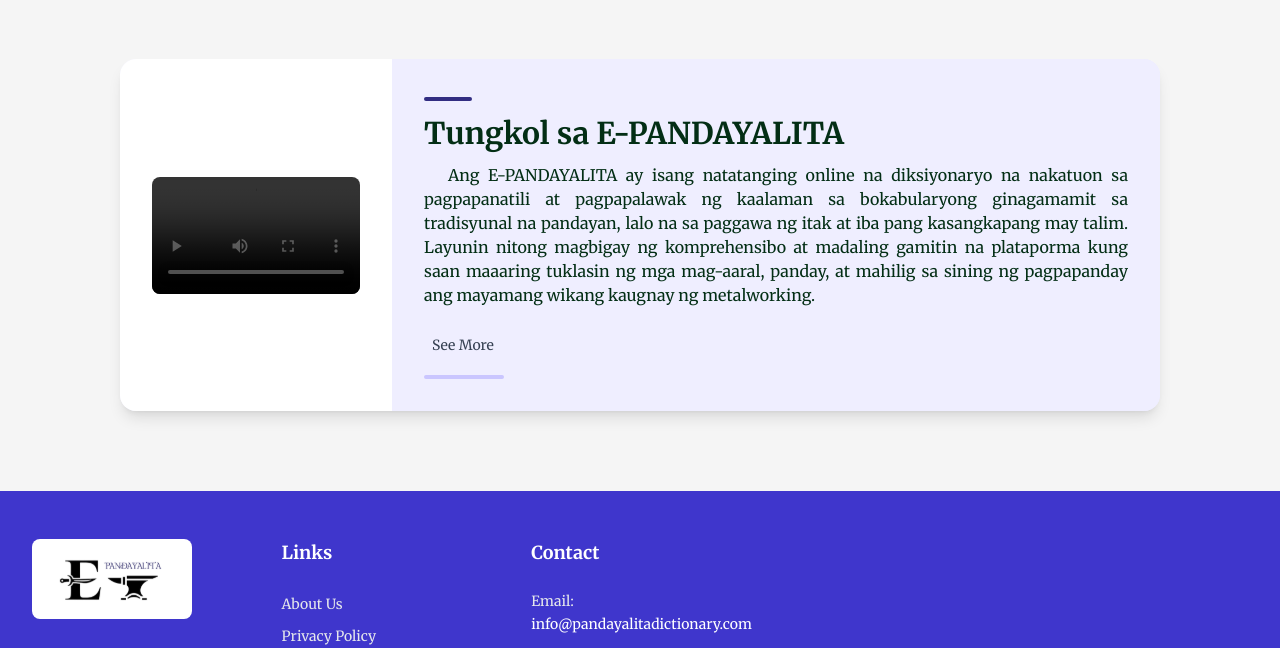
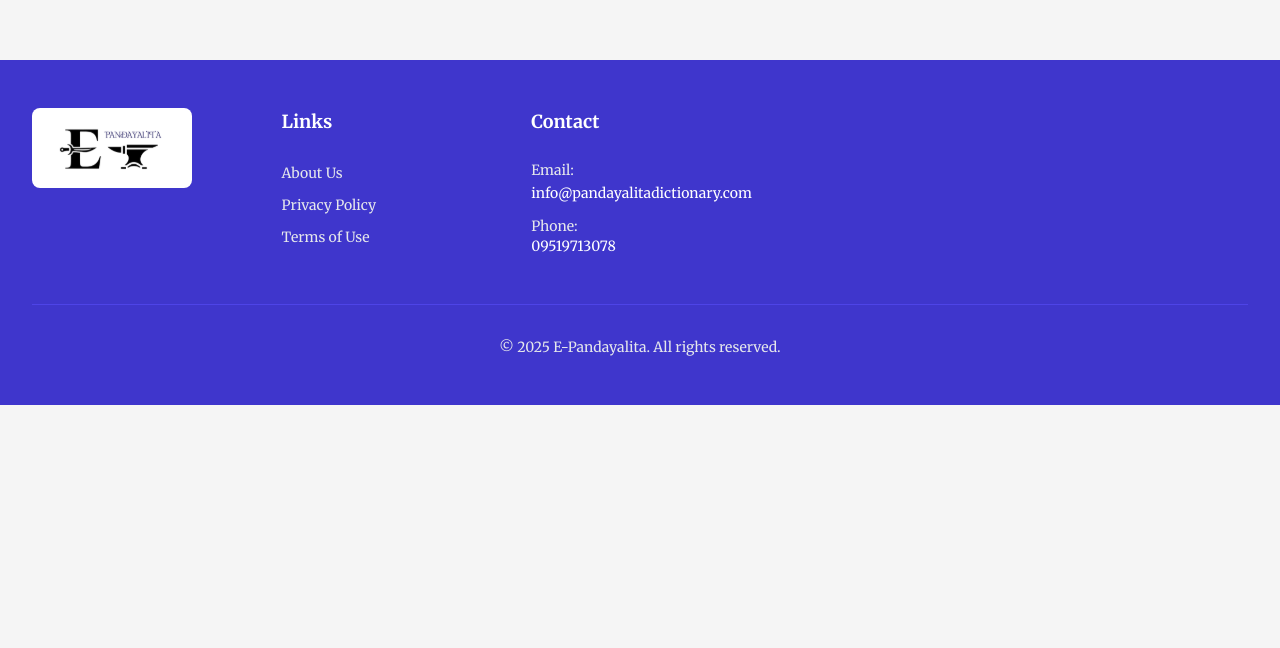
Before and after one commit to johnrefani/epandayalita, a Next.js app: page / in a window 1280 px wide. Shown: the part 821-1469 px from the top of the page. After the commit the page ends 1226 px from the top, so only its background shows below. Built offline with nearby package versions, Linux system fonts and the light colour scheme; grey boxes are pictures that could not be loaded.

Commit message:
add about page

```diff
--- a/app/page.tsx
+++ b/app/page.tsx
@@ -1,4 +1,4 @@
-import { Header, Main, About, Footer } from "@/lib/imports";
+import { Header, Main, Footer } from "@/lib/imports";
 
 export default function Home() {
   return (
@@ -6,7 +6,6 @@ export default function Home() {
       <Header />
       <div className="mx-[1rem] md:mx-[3.75rem] lg:mx-[6.25rem] xl:mx-[7.5rem]">
        <Main />
-       <About />
       </div>
       <Footer />
     </main>
--- /dev/null
+++ b/app/tungkol/page.tsx
@@ -0,0 +1,16 @@
+import { Card, Footer, Header } from "@/lib/imports";
+import React from "react";
+
+const page = () => {
+  return (
+    <main>
+      <Header />
+      <div className="mx-[1rem] md:mx-[3.75rem] lg:mx-[6.25rem] xl:mx-[7.5rem] py-20">
+        <Card />
+      </div>
+      <Footer />
+    </main>
+  );
+};
+
+export default page;
--- a/components/About.tsx
+++ /dev/null
@@ -1,12 +0,0 @@
-import React from "react";
-import Card from "./ui/Card";
-
-const About = () => {
-  return (
-    <section id='about' className="flex justify-center items-center py-20 md:m-auto">
-      <Card />
-    </section>
-  );
-};
-
-export default About;
--- a/components/ui/Card.tsx
+++ b/components/ui/Card.tsx
@@ -1,11 +1,9 @@
 "use client";
 
-import React, { useEffect, useRef, useState } from "react";
+import React, { useEffect, useRef} from "react";
 
 const Card = () => {
   const videoRef = useRef<HTMLVideoElement>(null);
-  const [isExpanded, setIsExpanded] = useState(false);
-  const toggleContent = () => setIsExpanded(!isExpanded);
 
   useEffect(() => {
     const video = videoRef.current;
@@ -29,7 +27,7 @@ const Card = () => {
   }, []);
 
   return (
-    <div className="group bg-blue-50 flex flex-col lg:flex-row w-full max-w-7xl mx-auto shadow-lg hover:shadow-xl transition-shadow duration-300 rounded-2xl overflow-hidden">
+    <section className="group bg-blue-50 flex flex-col lg:flex-row w-full max-w-7xl mx-auto shadow-lg hover:shadow-xl transition-shadow duration-300 rounded-2xl overflow-hidden">
       {/* VIDEO SECTION */}
       <div className="bg-white p-4 sm:p-6 lg:p-8 flex items-center justify-center relative">
         <div className="relative w-full max-w-[600px] aspect-video">
@@ -69,12 +67,6 @@ const Card = () => {
             sining ng pagpapanday ang mayamang wikang kaugnay ng metalworking.
           </p>
 
-          {/* TOGGLE SECTION */}
-          <div
-            className={`transition-all duration-500 ease-in-out overflow-hidden ${
-              isExpanded ? "max-h-[1000px] opacity-100" : "max-h-0 opacity-0"
-            }`}
-          >
             <p className="card">
               Isang mahalagang bahagi ng tradisyunal na hanapbuhay sa ilang
               bahagi ng Pilipinas ang pagpapanday ng itak o blacksmithing,
@@ -86,7 +78,7 @@ const Card = () => {
               pagkakatay ng mga karne, pagkakawit, at pag-aani ng palay ang mga
               kagamitang nililikha ng mga magpapanday.
             </p>
-            <p className="card mt-3">
+            <p className="card">
               Nagtataglay rin ang mga panday ng natatanging kaalaman at
               kasanayan sa paglikha ng mga sandatang ito na may mataas na
               kalidad at artistikong halaga. Sa proseso ng pagpapanday,
@@ -104,19 +96,12 @@ const Card = () => {
             </p>
           </div>
 
-          {/* TOGGLE BUTTON */}
-          <button
-            onClick={toggleContent}
-            className="cursor-pointer text-gray-700 hover:text-blue-700 hover:bg-blue-100 rounded px-2 py-1 text-sm w-fit"
-            aria-label="Toggle content"
-          >
-            {isExpanded ? "See Less" : "See More"}
-          </button>
+
         </div>
 
         <div className="hidden lg:block w-20 h-1 bg-blue-200 rounded-full self-start"></div>
-      </div>
-    </div>
+      </section>
+
   );
 };
 
--- a/components/ui/Header.tsx
+++ b/components/ui/Header.tsx
@@ -140,7 +140,7 @@ const Header = () => {
   };
 
   return (
-    <header className="w-full bg-blue-950 border-b border-gray-100 fixed top-0 left-0 z-50">
+    <header className="relative  w-full bg-blue-950 border-b border-gray-100 fixed top-0 left-0 z-50">
       <div className="max-w-[90rem] mx-auto px-4 sm:px-6 lg:px-8 py-4 flex items-center justify-between">
         <Logo />
         <MenuToggle isOpen={menuOpen} onClick={() => setMenuOpen((prev) => !prev)} />
--- a/data/index.ts
+++ b/data/index.ts
@@ -34,7 +34,7 @@ export const footerLinks = [
     id:1,
     title: "Links",
     links: [
-      { id: 1, title: "About Us", href: "/about" },
+      { id: 1, title: "About Us", href: "/tungkol" },
       { id: 2, title: "Privacy Policy", href: "/privacy-policy" },
       { id: 3, title: "Terms of Use", href: "/terms-of-use" },
     ],
--- a/lib/imports.ts
+++ b/lib/imports.ts
@@ -9,4 +9,3 @@ export { default as PopularTerms } from "@/components/ui/PopularTerms";
 
 //components
 export { default as Main } from "@/components/Main";
-export { default as About } from "@/components/About";
```
